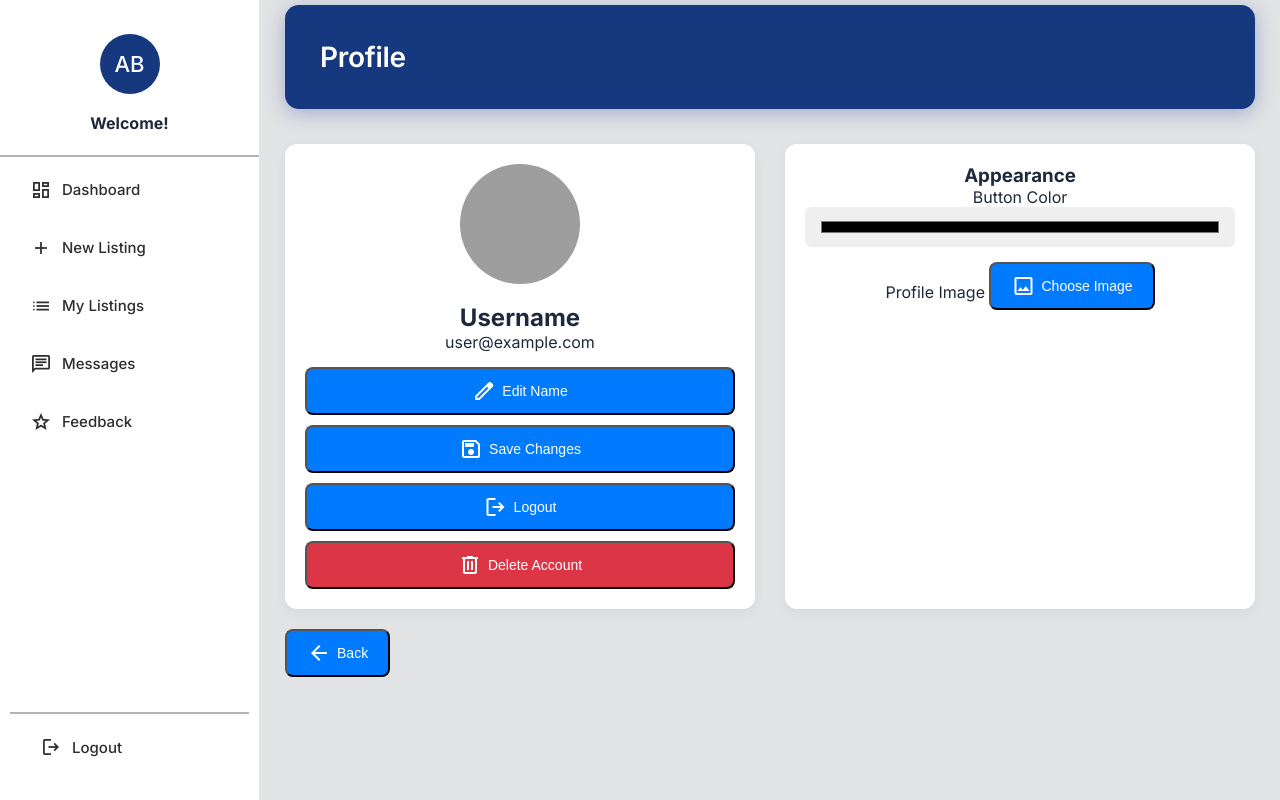
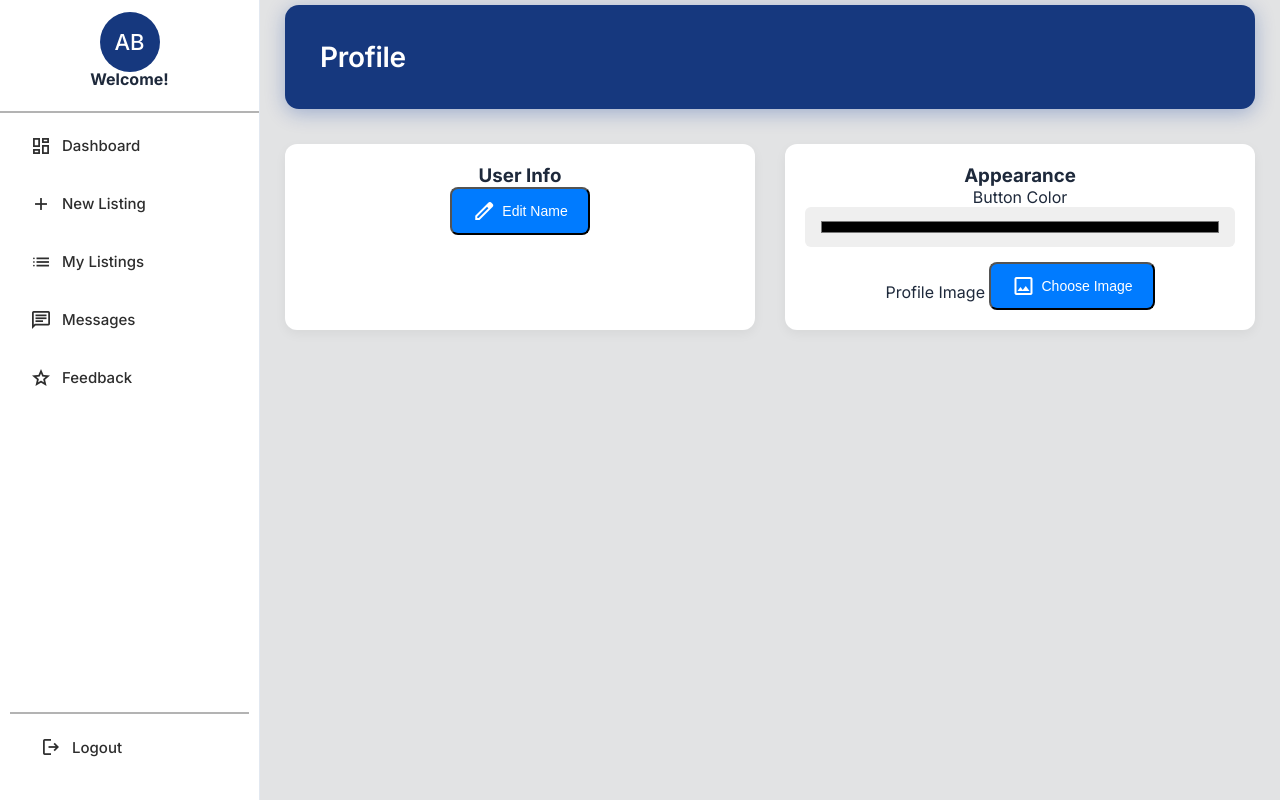
Before and after one commit to Juxnn02/LostAndFound, a Flask app: page /profile in a window 1280 px wide. Run offline with Flask 3, Linux system fonts and the light colour scheme; the visitor is signed in with stand-in values (Sample User, id 1); grey boxes are pictures that could not be loaded.

Commit message:
Update profile.html

```diff
--- a/templates/profile.html
+++ b/templates/profile.html
@@ -5,26 +5,23 @@
 <meta name="viewport" content="width=device-width, initial-scale=1.0">
 <title>Profile — Lost & Found</title>
 
-    <!-- Fonts & icons to match dashboard -->
 <link rel="preconnect" href="https://fonts.googleapis.com">
 <link href="https://fonts.googleapis.com/css2?family=Inter:wght@400;500;600;700;800&display=swap" rel="stylesheet">
 <link href="https://fonts.googleapis.com/icon?family=Material+Symbols+Outlined" rel="stylesheet">
 
-    <!-- Dashboard CSS + Profile CSS -->
 <link rel="stylesheet" href="static/app.css">
 <link rel="stylesheet" href="static/profile.css">
 </head>
 <body class="app-layout">
 
-    <!-- Sidebar (reuse from dashboard.html) -->
+<!-- Sidebar -->
 <aside class="sidepanel" id="sidePanel">
     <div class="sidepanel-top">
         <div class="profile-header">
-                <a href="/profile">
+            <!-- Sidebar avatar as initials -->
             <div class="avatar" id="sidebar-avatar">AB</div>
-                </a>
             <div class="user-info">
-                    <h3>Welcome!</h3>
+                <h3 id="sidebar-username">Welcome!</h3>
             </div>
         </div>
         <nav class="sidepanel-nav">
@@ -43,40 +40,22 @@
 
 <!-- Main content -->
 <div class="main-content">
-        <div class="navbar">
-            <h2>Profile</h2>
-        </div>
+    <div class="navbar"><h2>Profile</h2></div>
 
     <div class="profile-grid">
-
-            <!-- Left card: avatar & info -->
+        <!-- Left card: info -->
         <div class="profile-card">
-                <div class="avatar-wrapper">
-                    <img src="default-avatar.png" class="avatar-medium" id="user-avatar" alt="User Avatar">
-                </div>
-                <h2 id="username-display">Username</h2>
-                <p id="email-display">user@example.com</p>
-
-                <div class="btn-group">
+            <h3>User Info</h3>
+            <p id="username-display"></p>
+            <p id="email-display"></p>
             <button class="btn btn-blue" id="edit-name-btn">
                 <span class="material-symbols-outlined">edit</span> Edit Name
             </button>
-                    <button class="btn btn-blue" id="save-changes-btn">
-                        <span class="material-symbols-outlined">save</span> Save Changes
-                    </button>
-                    <button class="btn btn-blue" id="logout-btn">
-                        <span class="material-symbols-outlined">logout</span> Logout
-                    </button>
-                    <button class="btn btn-danger" id="delete-account-btn">
-                        <span class="material-symbols-outlined">delete</span> Delete Account
-                    </button>
-                </div>
         </div>
 
         <!-- Right card: appearance -->
         <div class="profile-card">
             <h3>Appearance</h3>
-
             <label for="button-color">Button Color</label>
             <input type="color" id="button-color">
 
@@ -86,13 +65,7 @@
                 <span class="material-symbols-outlined">image</span> Choose Image
             </button>
         </div>
-
     </div>
-
-        <!-- Back button -->
-        <button class="btn btn-blue" id="back-button">
-            <span class="material-symbols-outlined">arrow_back</span> Back
-        </button>
 </div>
 
 <script src="static/profile.js"></script>
```
Lines whose indentation alone changed are shown as unchanged.
